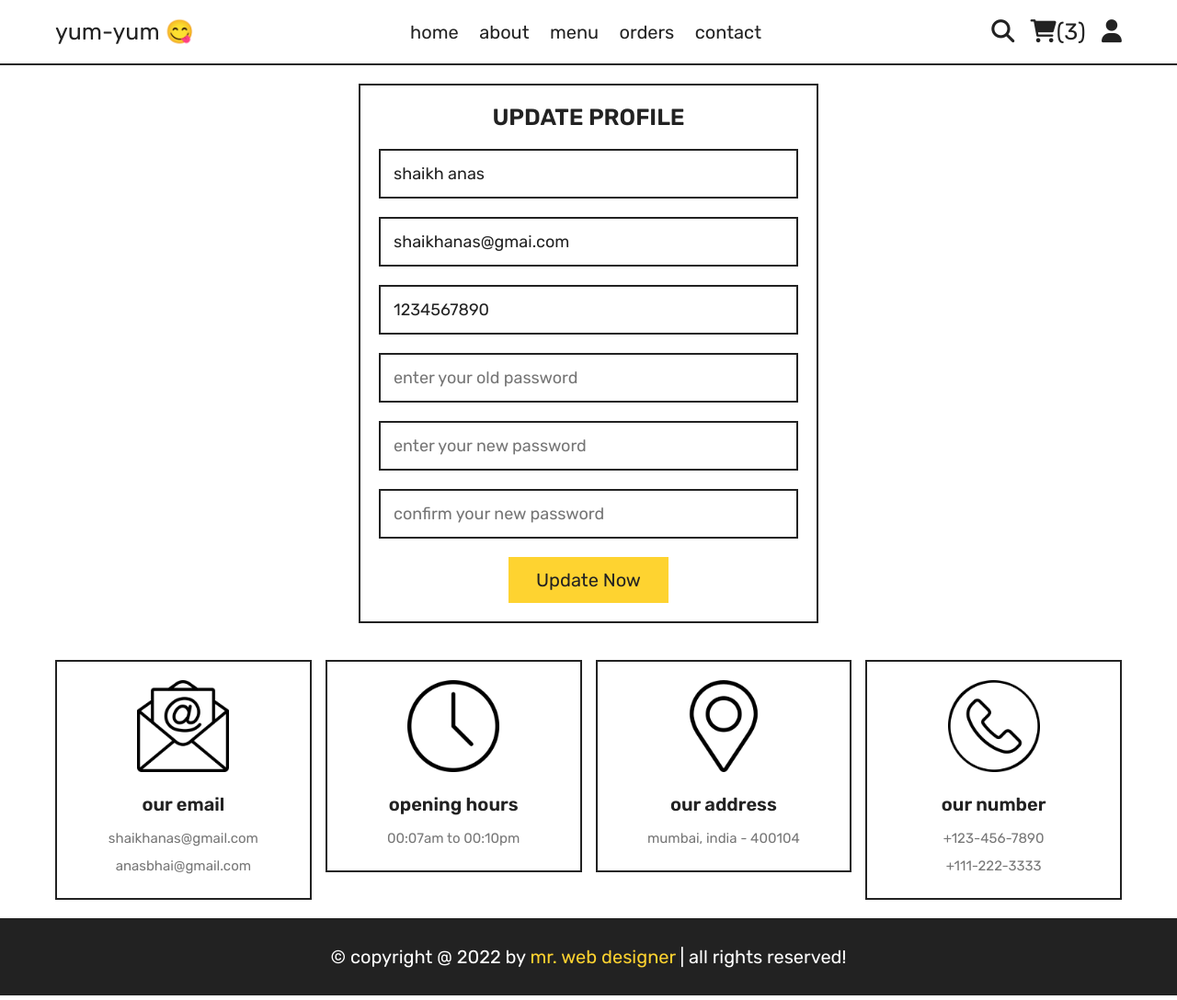
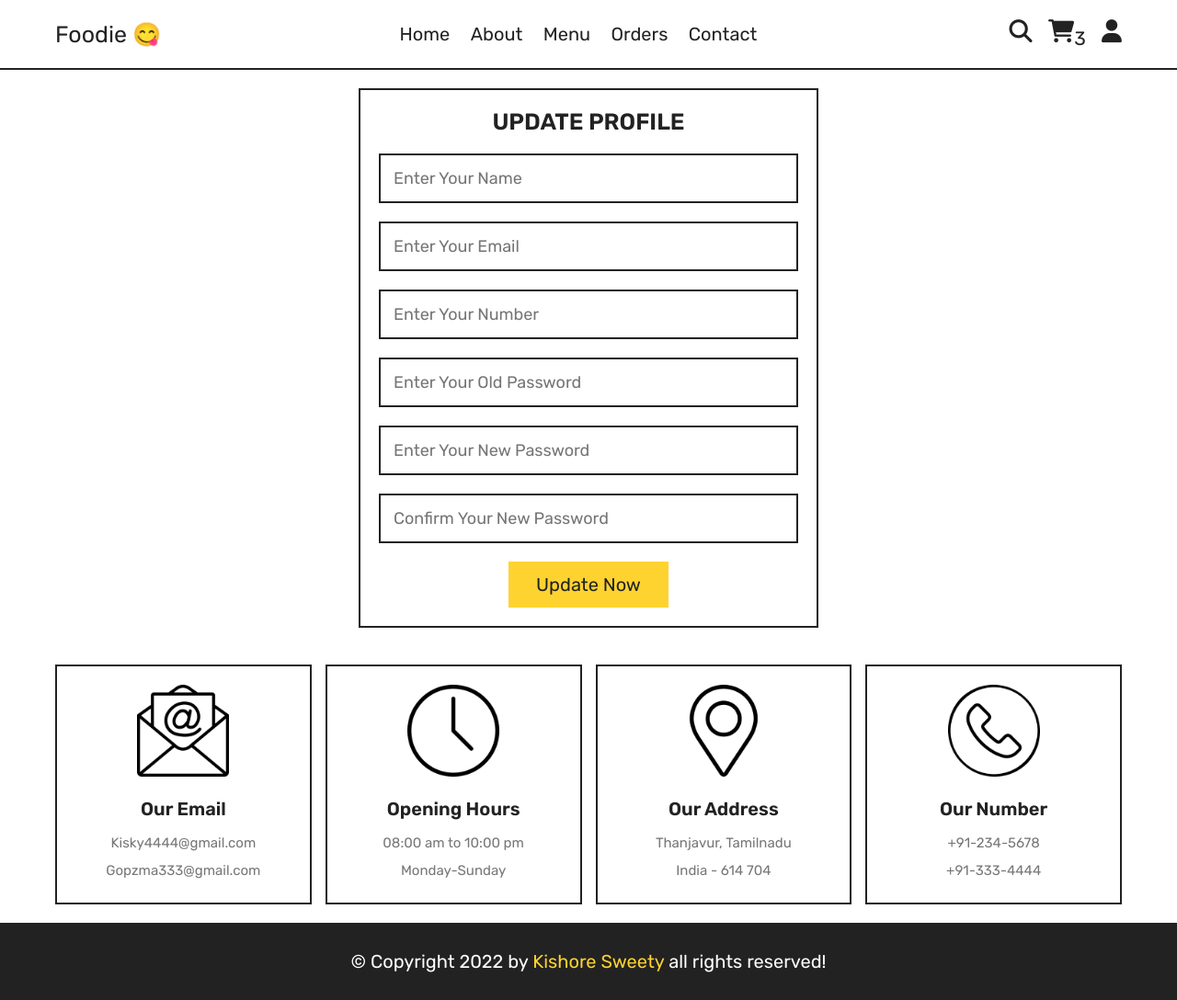
Before and after one commit to Kishoresweety/Foodie, a plain HTML site: page update_profile.html in a window 1280 px wide. Shown: the whole page at 92% size. Drawn offline with Linux system fonts and the light colour scheme.

Commit message:
file name changed

```diff
--- a/update_profile.html
+++ b/update_profile.html
@@ -19,30 +19,30 @@
 
    <section class="flex">
 
-      <a href="home.html" class="logo">yum-yum 😋</a>
+      <a href="index.html" class="logo">Foodie 😋</a>
 
       <nav class="navbar">
-         <a href="home.html">home</a>
-         <a href="about.html">about</a>
-         <a href="menu.html">menu</a>
-         <a href="orders.html">orders</a>
-         <a href="contact.html">contact</a>
+         <a href="index.html">Home</a>
+         <a href="about.html">About</a>
+         <a href="menu.html">Menu</a>
+         <a href="orders.html">Orders</a>
+         <a href="contact.html">Contact</a>
       </nav>
 
       <div class="icons">
          <a href="search.html"><i class="fas fa-search"></i></a>
-         <a href="cart.html"><i class="fas fa-shopping-cart"></i><span>(3)</span></a>
+         <a href="cart.html"><i class="fas fa-shopping-cart"></i><span><sub>3</sub></span></a>
          <div id="user-btn" class="fas fa-user"></div>
          <div id="menu-btn" class="fas fa-bars"></div>
       </div>
 
       <div class="profile">
-         <p class="name">shaikh anas</p>
+         <p class="name">Kisky Gopz</p>
          <div class="flex">
-            <a href="profile.html" class="btn">profile</a>
-            <a href="#" class="delete-btn">logout</a>
+            <a href="profile.html" class="btn">Profile</a>
+            <a href="#" class="delete-btn">Logout</a>
          </div>
-         <p class="account"><a href="login.html">login</a> or <a href="register.html">register</a></p>
+         <p class="account"><a href="login.html">Login</a> or <a href="register.html">Register</a></p>
       </div>
 
    </section>
@@ -52,38 +52,17 @@
 <section class="form-container">
 
    <form action="" method="POST">
-      <h3>update profile</h3>
-      <input type="text" required maxlength="20" name="name" placeholder="enter your name" class="box" oninput="this.value = this.value.replace(/\s/g, '')" value="shaikh anas">
-      <input type="email" required maxlength="50" name="email" placeholder="enter your email" class="box" oninput="this.value = this.value.replace(/\s/g, '')" value="shaikhanas@gmai.com">
-      <input type="numner" min="0" max="9999999999" onkeypress="if(this.value.length == 10) return false;" placeholder="enter your number" required class="box" name="number" value="1234567890">
-      <input type="password" maxlength="20" name="old_pass" placeholder="enter your old password" class="box" oninput="this.value = this.value.replace(/\s/g, '')">
-      <input type="password" maxlength="20" name="new_pass" placeholder="enter your new password" class="box" oninput="this.value = this.value.replace(/\s/g, '')">
-      <input type="password" maxlength="20" name="confirm_pass" placeholder="confirm your new password" class="box" oninput="this.value = this.value.replace(/\s/g, '')">
+      <h3>Update Profile</h3>
+      <input type="text" required maxlength="20" name="name" placeholder="Enter Your Name" class="box" oninput="this.value = this.value.replace(/\s/g, '')">
+      <input type="email" required maxlength="50" name="email" placeholder="Enter Your Email" class="box" oninput="this.value = this.value.replace(/\s/g, '')">
+      <input type="numner" min="0" max="9999999999" onkeypress="if(this.value.length == 10) return false;" placeholder="Enter Your Number" required class="box" name="number">
+      <input type="password" maxlength="20" name="old_pass" placeholder="Enter Your Old Password" class="box" oninput="this.value = this.value.replace(/\s/g, '')">
+      <input type="password" maxlength="20" name="new_pass" placeholder="Enter Your New Password" class="box" oninput="this.value = this.value.replace(/\s/g, '')">
+      <input type="password" maxlength="20" name="confirm_pass" placeholder="Confirm Your New Password" class="box" oninput="this.value = this.value.replace(/\s/g, '')">
       <input type="submit" value="update now" class="btn" name="submit">
    </form>
 
 </section>
-
-
-
-
-
-
-
-
-
-
-
-
-
-
-
-
-
-
-
-
-
 
 
 
@@ -93,33 +72,35 @@
 
       <div class="box">
          <img src="images/email-icon.png" alt="">
-         <h3>our email</h3>
-         <a href="mailto:shaikhanas@gmail.com">shaikhanas@gmail.com</a>
-         <a href="mailto:anasbhai@gmail.com">anasbhai@gmail.com</a>
+         <h3>Our Email</h3>
+         <a href="mailto:shaikhanas@gmail.com">Kisky4444@gmail.com</a>
+         <a href="mailto:anasbhai@gmail.com">Gopzma333@gmail.com</a>
       </div>
 
       <div class="box">
          <img src="images/clock-icon.png" alt="">
-         <h3>opening hours</h3>
-         <p>00:07am to 00:10pm </p>
+         <h3>Opening Hours</h3>
+         <p>08:00 am to 10:00 pm </p>
+         <p>Monday-Sunday</p>
       </div>
 
       <div class="box">
          <img src="images/map-icon.png" alt="">
-         <h3>our address</h3>
-         <a href="https://www.google.com/maps">mumbai, india - 400104</a>
+         <h3>Our Address</h3>
+         <a href="https://www.google.com/maps">Thanjavur, Tamilnadu</a>
+         <p>India - 614 704</p>
       </div>
 
       <div class="box">
          <img src="images/phone-icon.png" alt="">
-         <h3>our number</h3>
-         <a href="tel:1234567890">+123-456-7890</a>
-         <a href="tel:1112223333">+111-222-3333</a>
+         <h3>Our Number</h3>
+         <a href="tel:1234567890">+91-234-5678</a>
+         <a href="tel:1112223333">+91-333-4444</a>
       </div>
 
    </section>
 
-   <div class="credit">&copy; copyright @ 2022 by <span>mr. web designer</span> | all rights reserved!</div>
+   <div class="credit">&copy; Copyright 2022 by <span>Kishore Sweety</span> all rights reserved!</div>
 
 </footer>
 
```
Also changed, not shown: about.html (+3 -3 lines), cart.html (+3 -3 lines), checkout.html (+3 -3 lines), contact.html (+3 -3 lines), index.html (renamed from home.html, +2 -2 lines), login.html (+2 -2 lines), menu.html (+3 -3 lines), orders.html (+3 -3 lines), profile.html (+3 -3 lines), register.html (+3 -3 lines), search.html (+2 -2 lines), update_address.html (+31 -51 lines).
